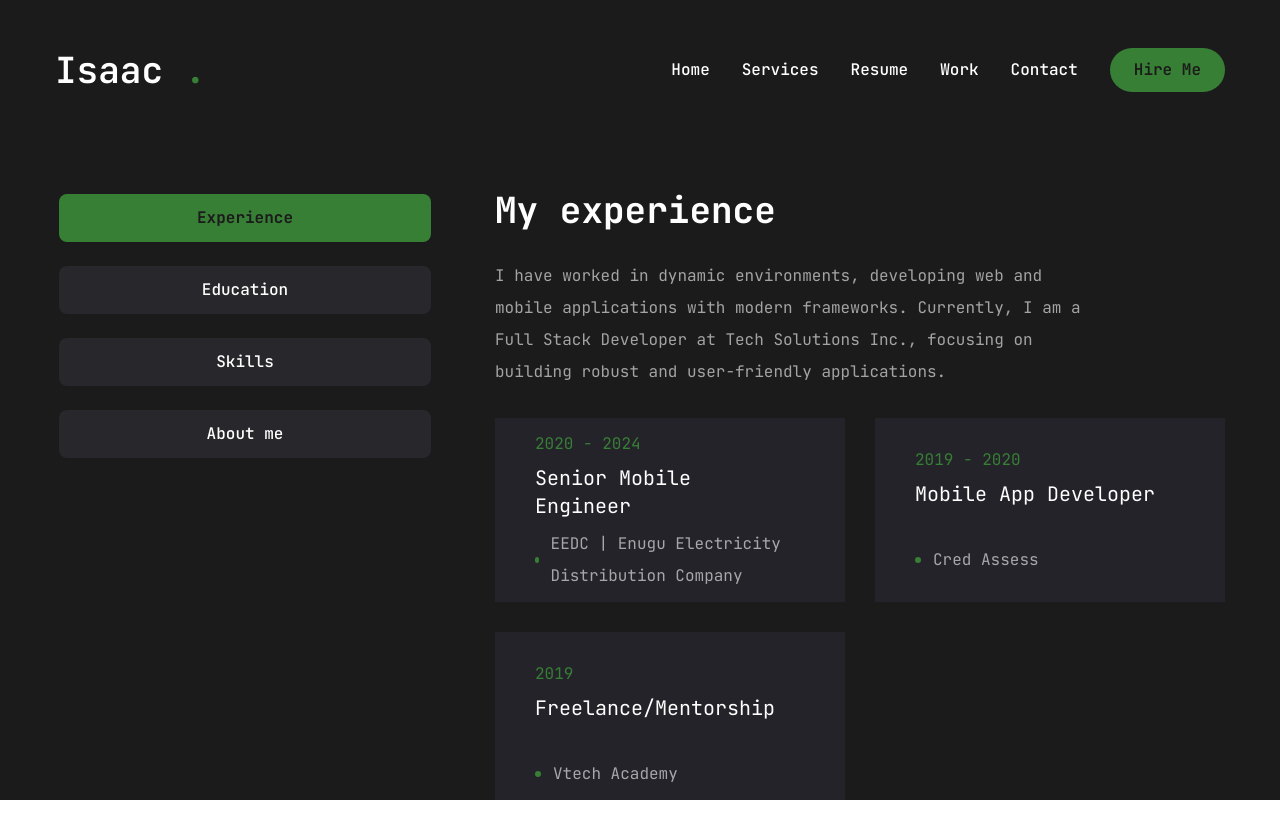
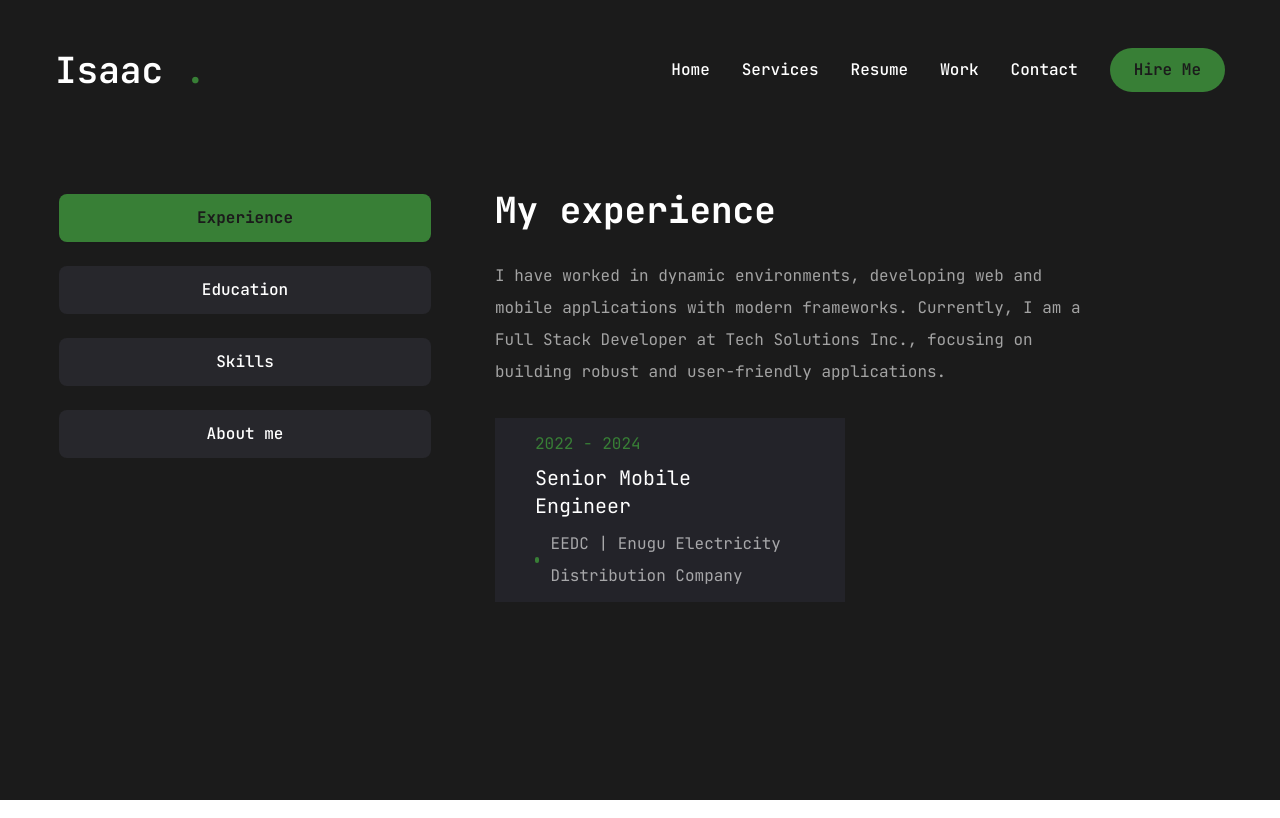
Before and after one commit to Isaac-onah/isaac-portfolio, a Next.js app: page /resume in a window 1280 px wide. Built offline with nearby package versions, Linux system fonts and the light colour scheme.

Commit message:
content update

```diff
--- a/app/contact/page.jsx
+++ b/app/contact/page.jsx
@@ -54,8 +54,7 @@ const Contact = () => {
                             <div className="flex flex-col gap-6 p-10 bg-[#27272c] rounded-xl">
                                 <h3 className="text-4xl text-accent">Let's work together</h3>
                                 <p className="text-white/60">
-                                    Lorem, ipsum dolor sit amet consectetur adipisicing elit. Eum
-                                    nihil sapiente pariatur id totam.
+                                   I’m passionate about building high-quality mobile applications that deliver seamless user experiences. With a strong foundation in mobile development technologies (Flutter, java and swift) and focus on clean architecture, I bring both technical skill and creative problem-solving to every project. Let’s collaborate to turn bold ideas into polished, performant apps.
                                 </p>
                             </div>
                         </div>
--- a/app/page.jsx
+++ b/app/page.jsx
@@ -17,7 +17,7 @@ const Home = () => {
         <div className="container mx-auto h-full pt-[190px]">
           <div className="flex flex-col xl:flex-row items-center justify-between xl:pt-8 xl:pb-10">
             <div className="text-center xl:text-left order-2 xl:order-none">
-              <span className="text-xl">Software Developer</span>
+              <span className="text-xl">Mobile App Developer</span>
               <h1 className="h1 mb-6">
                 Hello I'm <br/> <span className="text-accent">Isaac Onah</span>
 
--- a/app/resume/page.jsx
+++ b/app/resume/page.jsx
@@ -22,7 +22,7 @@ const about = {
         },
         {
             fieldName:"Experience",
-            fieldValue:"5+ Years"
+            fieldValue:"3+ Years"
         },
         {
             fieldName:"Languages",
@@ -39,17 +39,7 @@ const experience = {
         {
             company:"EEDC | Enugu Electricity Distribution Company",
             position:"Senior Mobile Engineer",
-            duration:"2020 - 2024"
-        },
-        {
-            company:"Cred Assess",
-            position:"Mobile App Developer",
-            duration:"2019 - 2020"
-        },
-        {
-            company:"Vtech Academy",
-            position:"Freelance/Mentorship",
-            duration:"2019"
+            duration:"2022 - 2024"
         },
     ]
 }
@@ -63,11 +53,6 @@ const education = {
             institution :"WolverHampton University",
             degree:"Computer Science",
             duration:"2022 - 2025"
-        },
-        {
-            institution :"Aptech Computer Education",
-            degree:"Full Stack Developer",
-            duration:"2022 - 2024"
         },
         {
             institution :"Federal University Of Technology Owerri",
@@ -84,12 +69,12 @@ const skills = {
         {
             icon :<FaHtml5 />,
             name:"Html",
-            duration:"2022 - 2025"
+            duration:"2018 - 2025"
         },
         {
             icon :<FaCss3 />,
             name:"Css",
-            duration:"2022 - 2025"
+            duration:"2018 - 2025"
         },
         {
             icon: <FaJs />,
@@ -99,7 +84,7 @@ const skills = {
        {
         icon:<SiFlutter />,
             name: "Flutter",
-            duration: "2019 - Present"
+            duration: "2020 - Present"
         },
         {
             icon: <SiTailwindcss />,
@@ -119,12 +104,12 @@ const skills = {
         {
             icon: <FaJava />,
             name: "Java",
-            duration: "2017 - Present"
+            duration: "2020 - Present"
         },
         {
             icon:<SiKotlin />,
             name: "Kotlin",
-            duration: "2018 - Present"
+            duration: "2020 - Present"
         },
         {
             icon: <FaSwift />,
--- a/components/Stats.jsx
+++ b/components/Stats.jsx
@@ -4,11 +4,11 @@ import CountUp from "react-countup";
 
 const stats = [
     {
-        num:12,
+        num:4,
         text:"Years of experience",
     },
     {
-        num:15,
+        num:5,
         text:"Projects completed",
     },
     {
```
